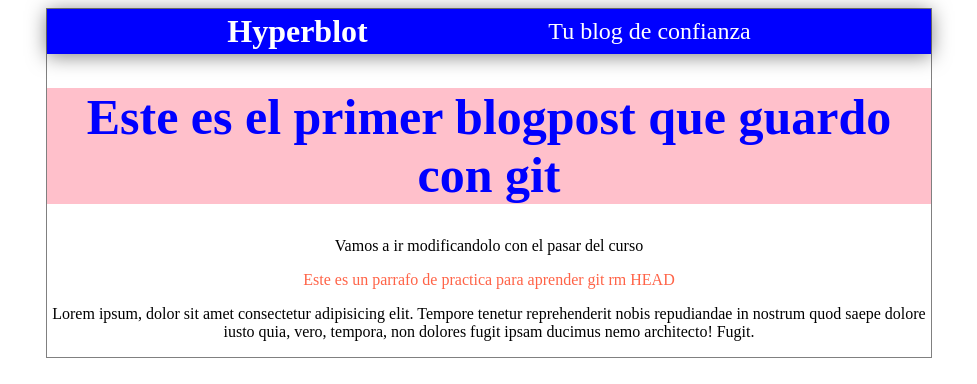
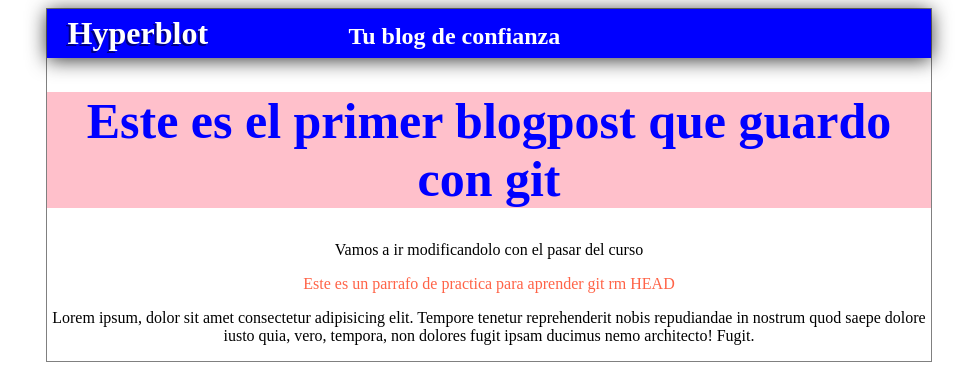
Before and after one commit to Delgadojonatan/Hyperblog-de-prueba, a plain HTML site: page index.html in a window 1280 px wide. Shown: the whole page, without its empty margins (151-1128 px from the left). Drawn offline with Linux system fonts and the light colour scheme.

Commit message:
se le agregan algunos efectos a la cabecera

```diff
--- a/css/estilos.css
+++ b/css/estilos.css
@@ -11,25 +11,28 @@ h1{
 }
 
 .cabecera{
-    display: flex;
-    justify-content: space-evenly;
     background-color: blue;
-    align-items: center;
-    height: 45px;
-    width: 100%;
-    box-shadow: 0px 2px 20px 0px rgba(0, 0, 0, 0.5);
+    text-align: initial;
+    height: auto;
+    padding: 6px;
+    box-shadow: 0px 2px 20px 0px rgba(0, 0, 0, 0.8);
 
 }
 
 h2{
     color: white;
     font-size: 2em;
-
+    margin: 0 15px;
+    display: inline-block;
+    font-weight: bolder;
+    width: 30%;
+    text-shadow: -2px 2px rgba(0, 0, 0, 0.5);
 }
 
 span{
     color: white;
     font-size: 1.5em;
+    font-weight: bold;
 }
 
 .container{
```
